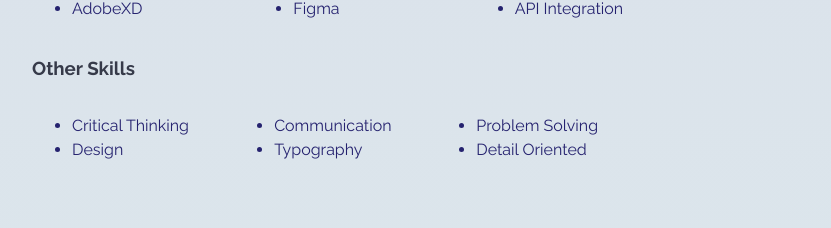
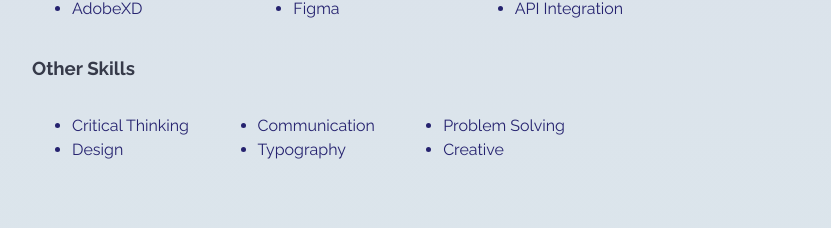
Before and after one commit to jesslrobertson/portfolio, a React (Vite) app: page / in a window 1280 px wide. Shown: the part 1679-1907 px from the top of the page, without its empty margins (256-1087 px from the left). Built offline with nearby package versions, Linux system fonts and the light colour scheme.

Commit message:
changing a word in content

```diff
--- a/src/components/About.jsx
+++ b/src/components/About.jsx
@@ -3,7 +3,7 @@ import React from "react";
 export default function About(props) {
   const { theme, aboutRef } = props;
   const technologies = ["React.js", "JavaScript ES6", "HTML5", "CSS", "Tailwind","Node.js", "Express", "Axios", "MongoDB", "Mongoose", "Adobe Photoshop", "Adobe Illustrator", "AdobeXD", "Figma", "API Integration"]
-  const skills = ["Critical Thinking", "Communication", "Problem Solving", "Design", "Typography", "Detail Oriented", ]
+  const skills = ["Critical Thinking", "Communication", "Problem Solving", "Design", "Typography", "Creative", ]
   return (
     <div className={`about-box section`} ref={aboutRef}>
       <h2 className={`${theme}-text subtitle`}>About Me</h2>
```
